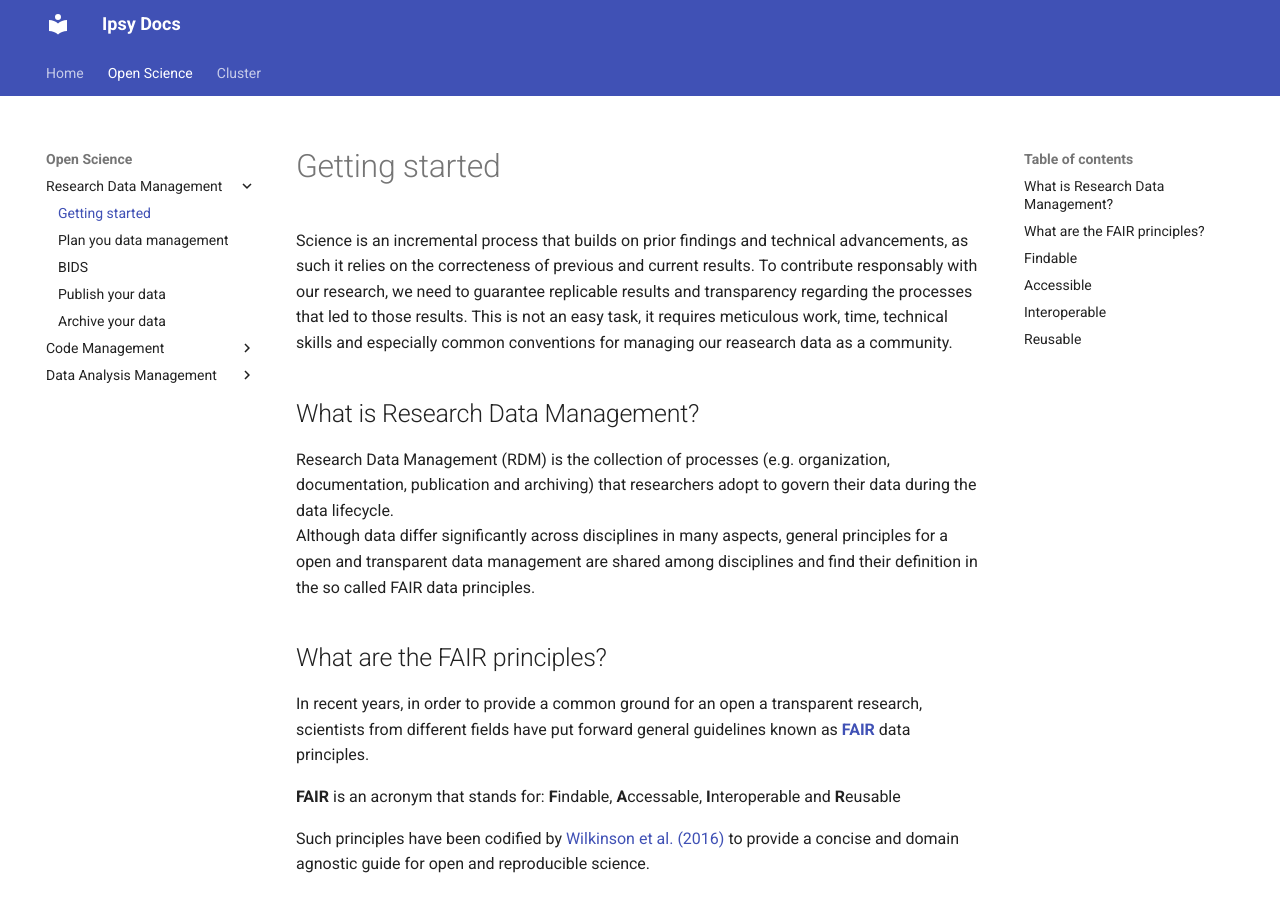
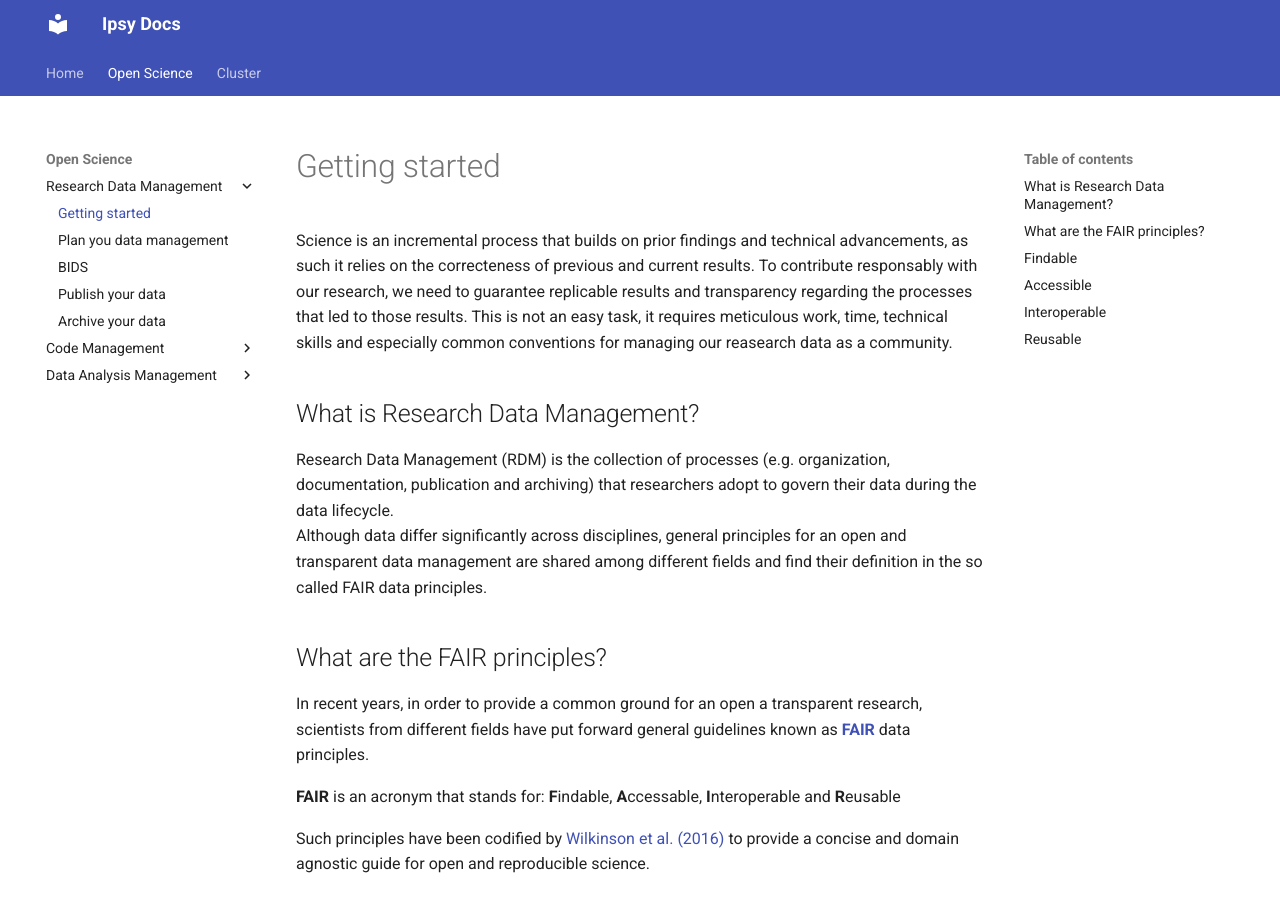
Before and after one commit to pvavra/temp-ipsy, an MkDocs documentation site: the page built from docs/open-science/research-data-management/getting-started.md, in a window 1280 px wide and 900 px high. Built offline with MkDocs 1.6.1 and Material for MkDocs 9.7.7, drawn with Linux system fonts in a browser that asks for light colours.

Commit message:
Fix typos

```diff
--- a/docs/open-science/research-data-management/getting-started.md
+++ b/docs/open-science/research-data-management/getting-started.md
@@ -5,7 +5,7 @@ Science is an incremental process that builds on prior findings and technical ad
 ## What is Research Data Management?
 
 Research Data Management (RDM) is the collection of processes (e.g. organization, documentation, publication and archiving) that researchers adopt to govern their data during the data lifecycle.</b>
-Although data differ significantly across disciplines in many aspects, general principles for a open and transparent data management are shared among disciplines and find their definition in the so called FAIR data principles.
+Although data differ significantly across disciplines, general principles for an open and transparent data management are shared among different fields and find their definition in the so called FAIR data principles.
 
 ## What are the FAIR principles?
 
```
